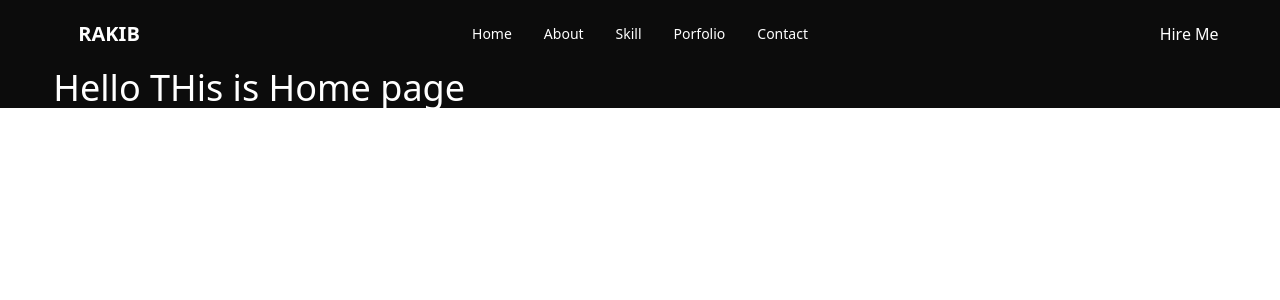
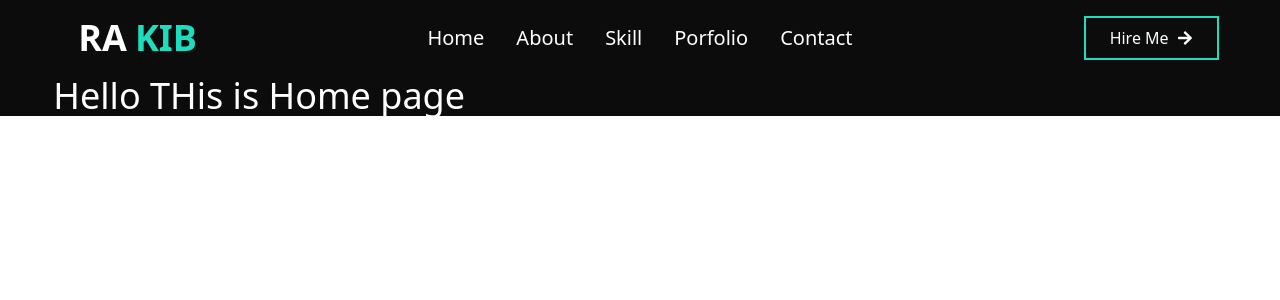
Before and after one commit to 0rakib0/Personal-Portfolio-react, a React (Vite) app: page / in a window 1280 px wide. Shown: the top 300 px of the page. Built offline with nearby package versions, Linux system fonts and the light colour scheme.

Commit message:
complate navebar and hire me button

```diff
--- a/package.json
+++ b/package.json
@@ -15,6 +15,7 @@
     "match-sorter": "^6.3.1",
     "react": "^18.2.0",
     "react-dom": "^18.2.0",
+    "react-icons": "^4.12.0",
     "react-router-dom": "^6.21.0",
     "sort-by": "^1.2.0"
   },
--- a/src/Components/ShareComponent/NavBar/NavBar.jsx
+++ b/src/Components/ShareComponent/NavBar/NavBar.jsx
@@ -1,14 +1,16 @@
 import { NavLink } from "react-router-dom"
+import { FaArrowRight } from "react-icons/fa";
+import './Navbar.css'
 
 const Navbar = () => {
 
 
     const navLink = <>
-        <li><a href="#">Home</a></li>
-        <li><a href="#">About</a></li>
-        <li><a href="#">Skill</a></li>
-        <li><a href="#">Porfolio</a></li>
-        <li><a href="#">Contact</a></li>
+        <li className="md:text-xl"><a href="#">Home</a></li>
+        <li className="md:text-xl"><a href="#">About</a></li>
+        <li className="md:text-xl"><a href="#">Skill</a></li>
+        <li className="md:text-xl"><a href="#">Porfolio</a></li>
+        <li className="md:text-xl"><a href="#">Contact</a></li>
     </>
 
     return (
@@ -22,7 +24,7 @@ const Navbar = () => {
                         {navLink}
                     </ul>
                 </div>
-                <a className="btn btn-ghost text-xl">RAKIB</a>
+                <a className="btn btn-ghost md:text-4xl text-xl">RA<span className="text-secondaryColor">KIB</span></a>
             </div>
             <div className="navbar-center hidden lg:flex">
                 <ul className="menu menu-horizontal px-1">
@@ -30,7 +32,7 @@ const Navbar = () => {
                 </ul>
             </div>
             <div className="navbar-end">
-                <button>Hire Me</button>
+                <button className="bg-transparent border-2 border-secondaryColor py-2 px-4 md:px-6 hireButton flex items-center gap-2">Hire Me <FaArrowRight></FaArrowRight></button>
             </div>
         </div>
     )
--- /dev/null
+++ b/src/Components/ShareComponent/NavBar/Navbar.css
@@ -0,0 +1,22 @@
+.hireButton {
+    transition-duration: 2s;
+    position: relative;
+    z-index: 1;
+}
+
+.hireButton::after {
+    content: '';
+    position: absolute;
+    background-color: #1dddbc;
+    z-index: -1;
+    width: 0; /* Set an initial width, for example, 0 */
+    height: 100%;
+    top: 0;
+    left: 0;
+    transition: width 0.5s;
+}
+
+.hireButton:hover::after {
+    width: 100%;
+    box-shadow: 0px 0px 16px 2px #1dddbc;
+}
```
Also changed, not shown: 1 other file (tests, documents, lock files or other folders).
